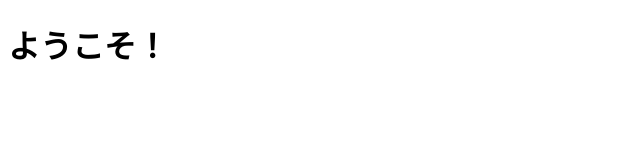
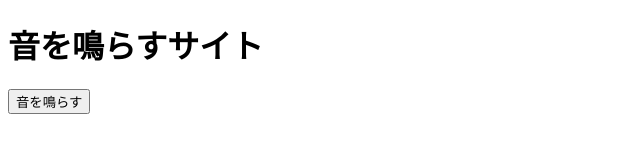
Before and after one commit to Hirokoukouno1/sound, a plain HTML site: page index.html in a window 1280 px wide. Shown: the whole page, without its empty margins (0-640 px from the left). Drawn offline with Linux system fonts and the light colour scheme.

Commit message:
Update index.html

```diff
--- a/index.html
+++ b/index.html
@@ -1,23 +1,26 @@
 <!DOCTYPE html>
 <html>
 <head>
-    <title>test</title>
+    <title>ボタンをクリックして音を鳴らす</title>
 </head>
 <body>
-    <h1>ようこそ！</h1>
+    <h1>音を鳴らすサイト</h1>
 
     <!-- 音声ファイルを再生するためのオーディオ要素 -->
-    <audio id="audio" controls style="display: none;">
+    <audio id="audio">
         <source src="sound.mp3" type="audio/mpeg">
         Your browser does not support the audio element.
     </audio>
 
+    <!-- ボタンをクリックして音を再生するスクリプト -->
+    <button onclick="playSound()">音を鳴らす</button>
+
     <script>
-        // ページが読み込まれたら音を再生
-        window.onload = function() {
+        // ボタンクリック時に音を再生
+        function playSound() {
             var audio = document.getElementById("audio");
             audio.play();
-        };
+        }
     </script>
 </body>
 </html>
```
